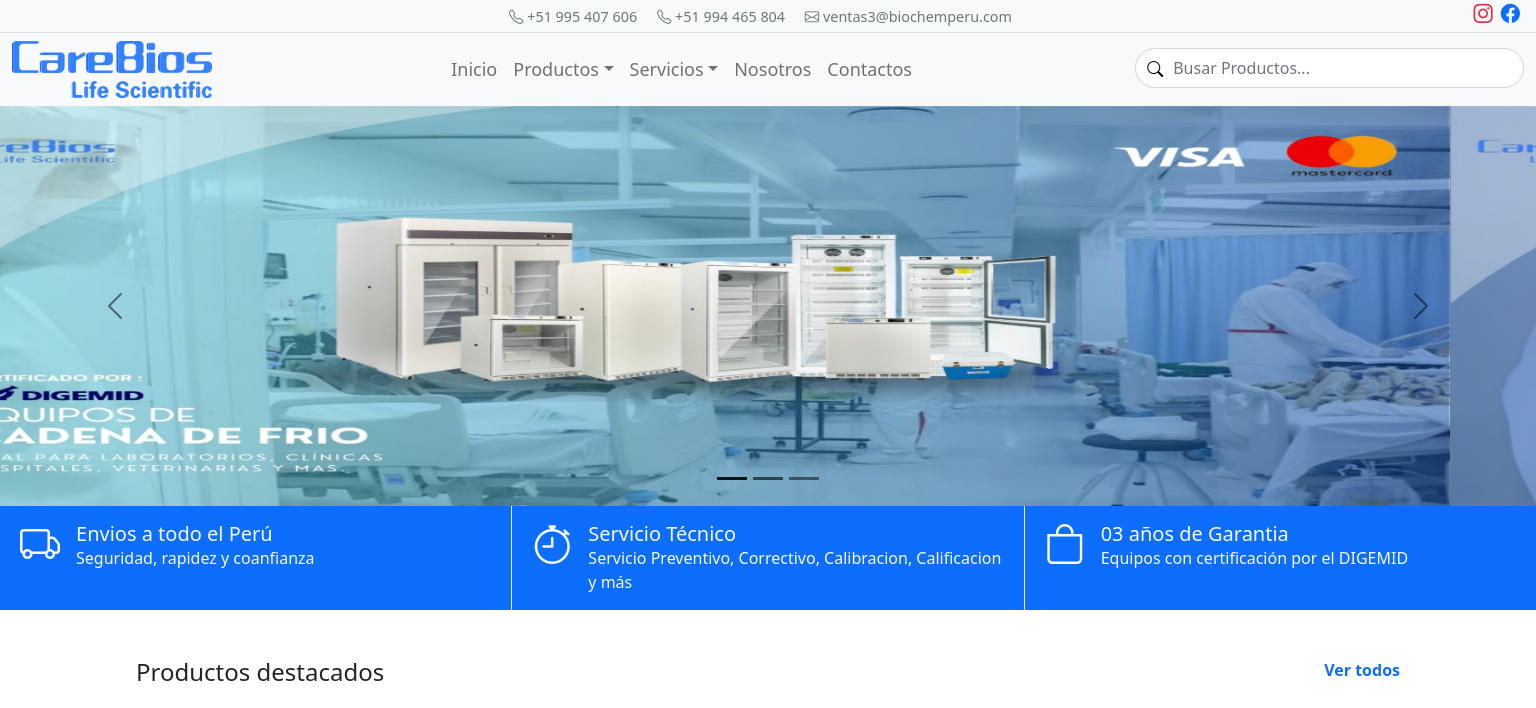
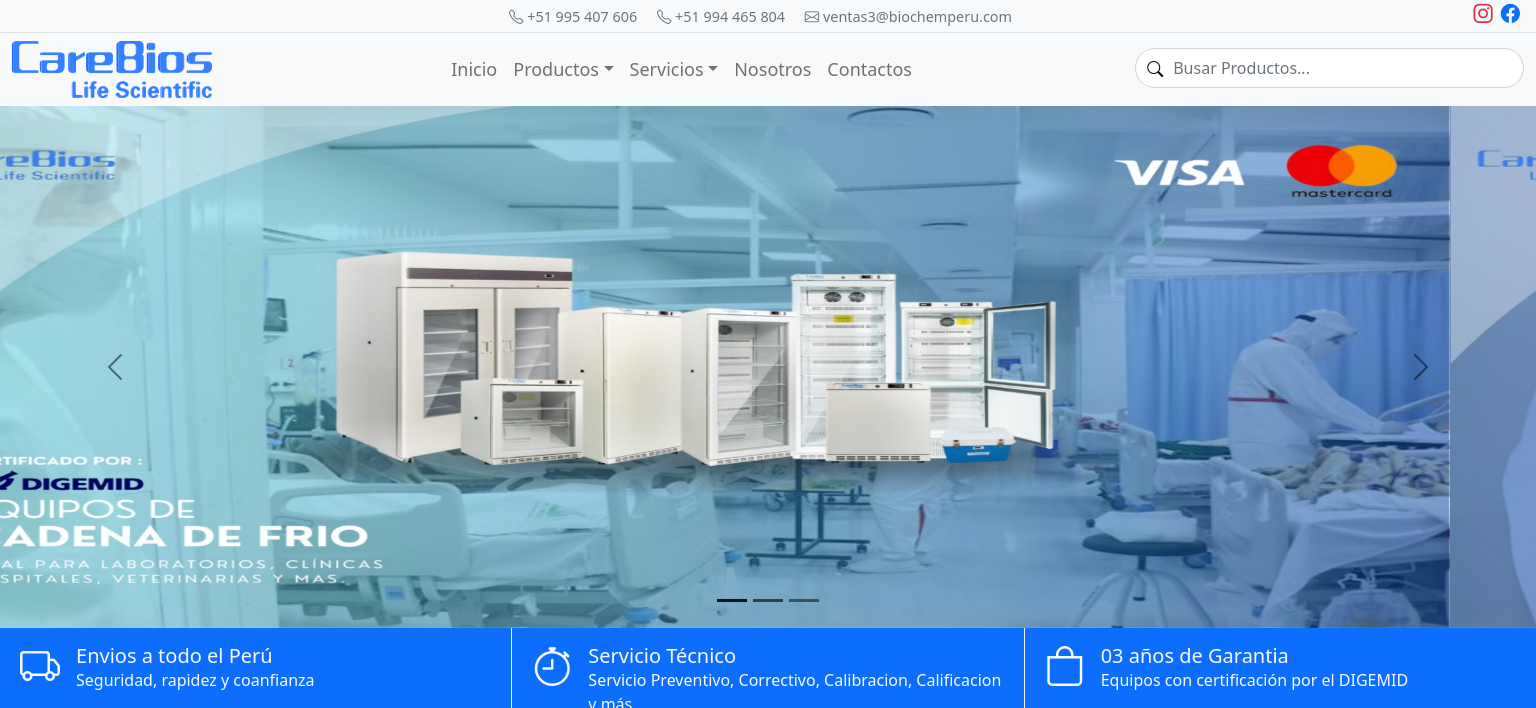
Before and after one commit to jlss070893/BioChemPublic, a plain HTML site: page index.html in a window 1536 px wide. Shown: the top 708 px of the page. Drawn offline with nearby package versions, Linux system fonts and the light colour scheme.

Commit message:
Update index.css

```diff
--- a/css/index.css
+++ b/css/index.css
@@ -1,6 +1,6 @@
 /* CAROUSEL */
 .img-carousel {
-  height: 400px !important;
+  height: 300px;
 }
 
 /* END CAROUSEL */
@@ -58,8 +58,22 @@
   .info-col {
     border-bottom: 1px solid #f0f0f0;
   }
+}
 
-  /* .title-section {
-    font-size: 1rem;
-  } */
+@media (min-width: 992px) {
+    .img-carousel {
+      height: 422px;
+  }
 }
+
+@media (min-width: 1400px) {
+  .img-carousel {
+      height: 522px;
+  }
+}
+
+@media (min-width: 1920px) {
+    .img-carousel {
+      height: 622px;
+  }
+}
```
